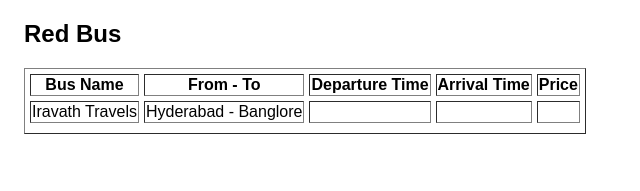
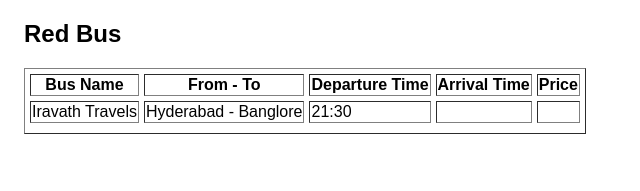
Before and after one commit to kathishivaramreddy/ReactRedBus, a React (Create React App) app: page / in a window 1280 px wide. Shown: the top 191 px of the page, without its empty margins (0-640 px from the left). Built offline with nearby package versions, Linux system fonts and the light colour scheme.

Commit message:
adding 21:30 as the departure time

```diff
--- a/src/App.js
+++ b/src/App.js
@@ -16,7 +16,7 @@
           </tr>
           <td>Iravath Travels</td>
           <td>Hyderabad - Banglore</td>
-          <td></td>
+          <td>21:30</td>
           <td></td>
           <td></td>
           <tr>
```
Also changed, not shown: 1 other file (tests, documents, lock files or other folders).
